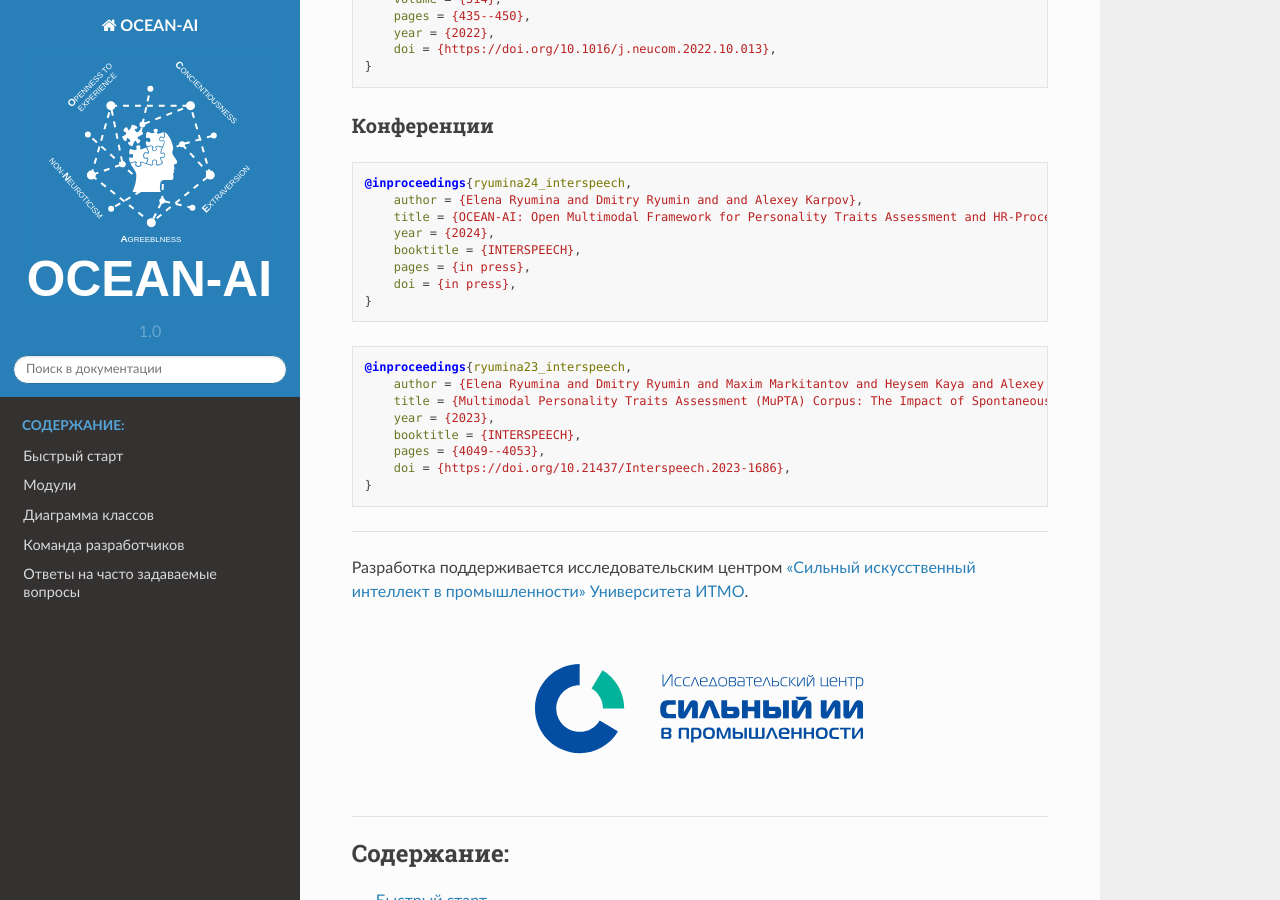
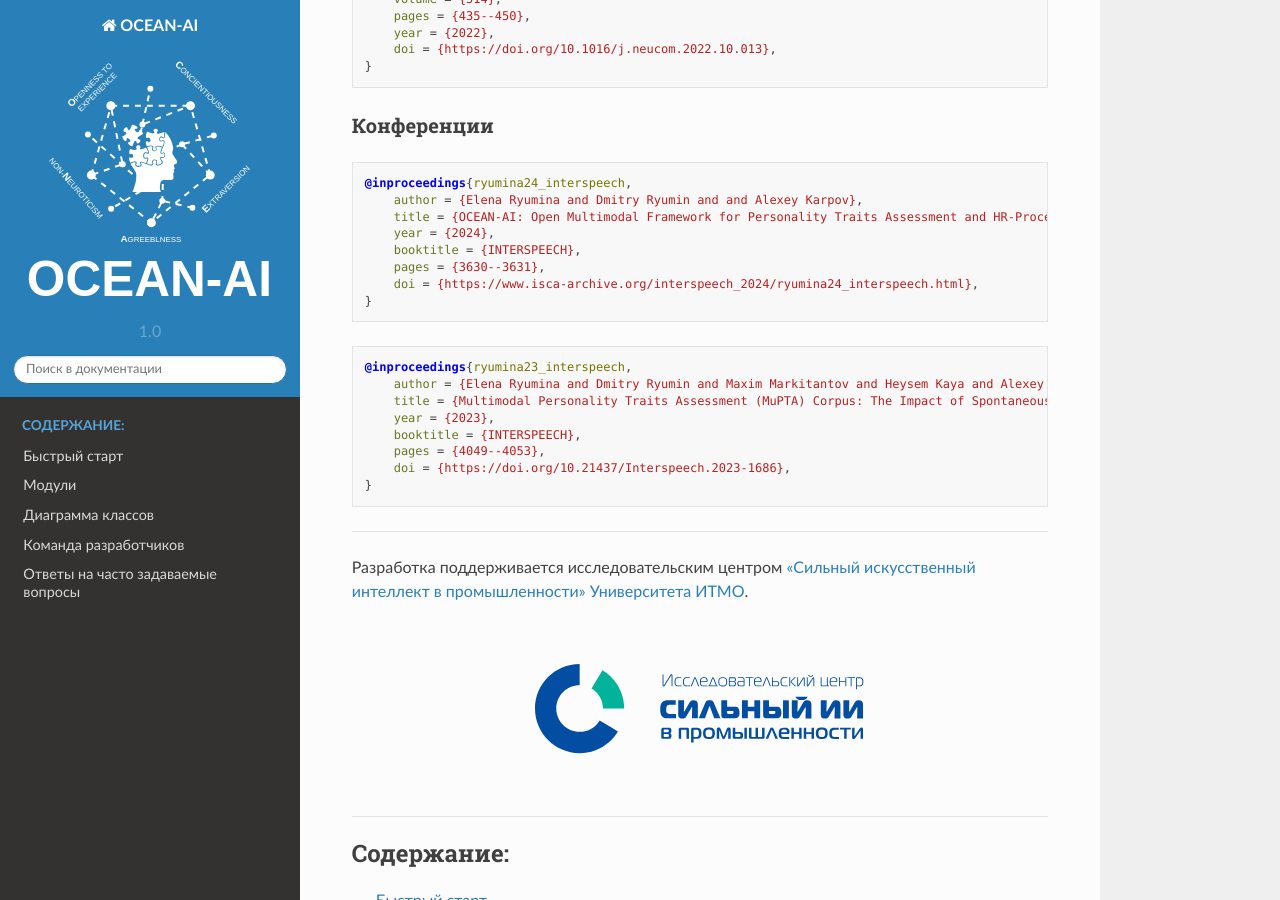
Before and after one commit to aimclub/OCEANAI, a Sphinx documentation site: the page built from docs/source/index.rst, in a window 1280 px wide and 900 px high, scrolled down 4207 px. Built offline with Sphinx 7.4.7 and the Read the Docs theme 2.0.0, drawn with Linux system fonts in a browser that asks for light colours.

Commit message:
Update index.rst

```diff
--- a/docs/source/index.rst
+++ b/docs/source/index.rst
@@ -148,8 +148,8 @@
         title = {OCEAN-AI: Open Multimodal Framework for Personality Traits Assessment and HR-Processes Automatization},
         year = {2024},
         booktitle = {INTERSPEECH},
-        pages = {in press},
-        doi = {in press},
+        pages = {3630--3631},
+        doi = {https://www.isca-archive.org/interspeech_2024/ryumina24_interspeech.html},
     }
 
 .. code-block:: bibtex
```
